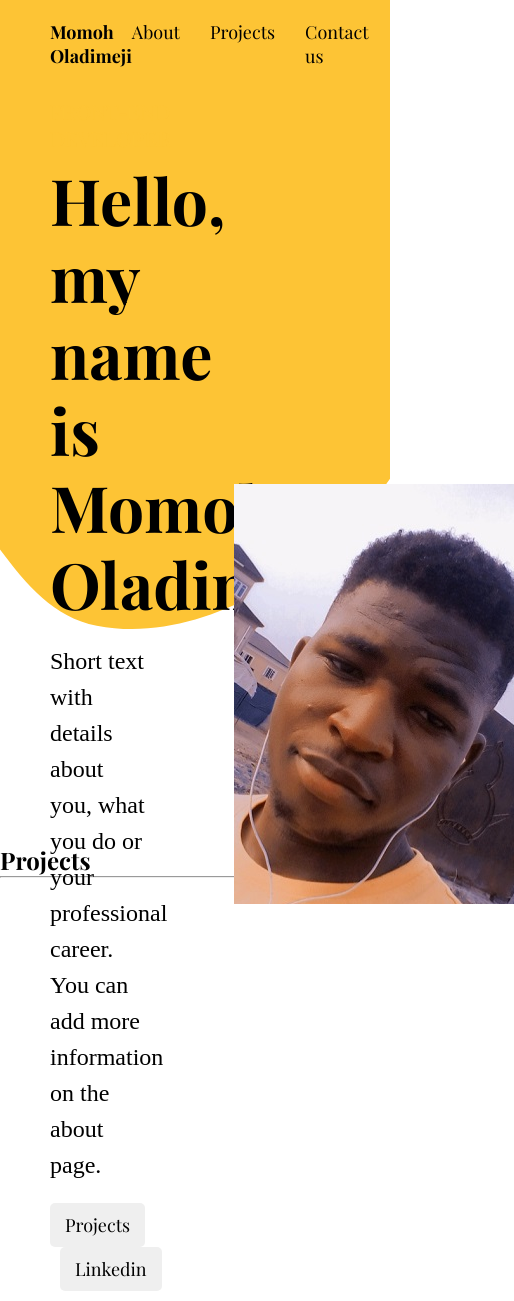
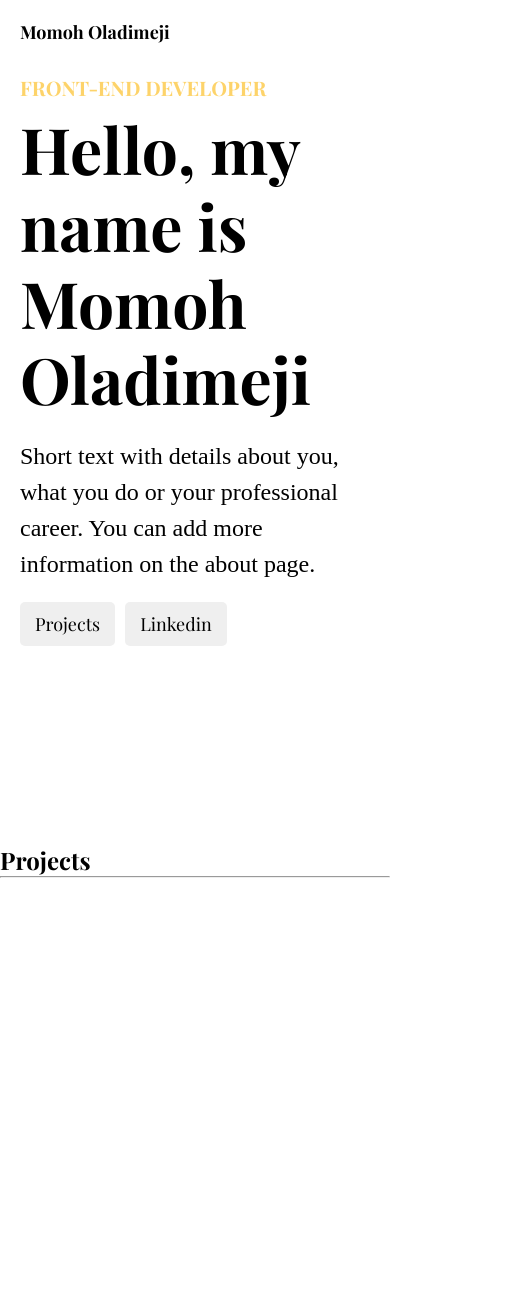
Before and after one commit to oladee/React-Portfolio, a React (Create React App) app: page / in a window 390 px wide. Shown: the whole page, 514 px wide, since content can reach past the window. After the commit the page ends 878 px from the top, so only its background shows below. Built offline with nearby package versions, Linux system fonts and the light colour scheme.

Commit message:
included design for mobile first

```diff
--- a/src/index.css
+++ b/src/index.css
@@ -8,23 +8,18 @@
 }
 .maincontent {
   height: 100vh;
-  background: url("./assets/yellow-bg.svg");
-  background-repeat: no-repeat;
-  background-position: 100% 0%;
-
 }
 nav {
   display: flex;
   align-items: center;
   justify-content: space-between;
-  padding: 20px 50px;
+  padding: 20px 20px;
 }
 header h1 {
   font-size: 18px;
 }
 nav ul {
-  display: flex;
-  padding-right: 90px;
+  display: none;
 }
 nav ul li {
   display: inline-block;
@@ -43,9 +38,8 @@ nav ul li:hover, .button:hover{
   align-items: center;
 }
 .stack {
-  width: 60%;
   text-align: left;
-  padding: 10px 50px;
+  padding: 10px 20px;
 }
 .stack h2 {
   color: #fdc435;
@@ -66,24 +60,16 @@ nav ul li:hover, .button:hover{
   font-size: 64px;
   font-weight: 700;
   line-height: 120%;
-  width: 72%;
+
 }
 .stack p {
-  width: 72%;
   font-size: 24px;
   font-family: Nunito;
   line-height: 150%;
   margin: 20px 0px;
 }
 .imageSec {
-  width: 40%;
-}
-.image {
-  display: block;
-  width: 280px;
-  height: 420px;
-  object-fit: none;
-  margin: 0 auto;
+  display: none;
 }
 .button{
   padding: 10px 15px;
@@ -98,3 +84,44 @@ nav ul li:hover, .button:hover{
 .linkedin{
   margin-left: 10px;
 }
+
+@media(min-width:1024px) {
+  .maincontent {
+    background: url("./assets/yellow-bg.svg");
+    background-repeat: no-repeat;
+    background-position: 100% 0%;
+
+  }
+  nav {
+    padding: 20px 50px;
+  }
+  header h1 {
+    font-size: 18px;
+  }
+  nav ul {
+    display: flex;
+    padding-right: 90px;
+  }
+  .stack {
+    width: 60%;
+    text-align: left;
+    padding: 10px 50px;
+  }
+  .stack h3 {
+    width: 72%;
+  }
+  .stack p {
+    width: 72%;
+  }
+  .imageSec {
+    display: block;
+    width: 40%;
+  }
+  .image {
+    display: block;
+    width: 280px;
+    height: 420px;
+    object-fit: none;
+    margin: 0 auto;
+  }
+}
```
Also changed, not shown: 1 other file (tests, documents, lock files or other folders).
